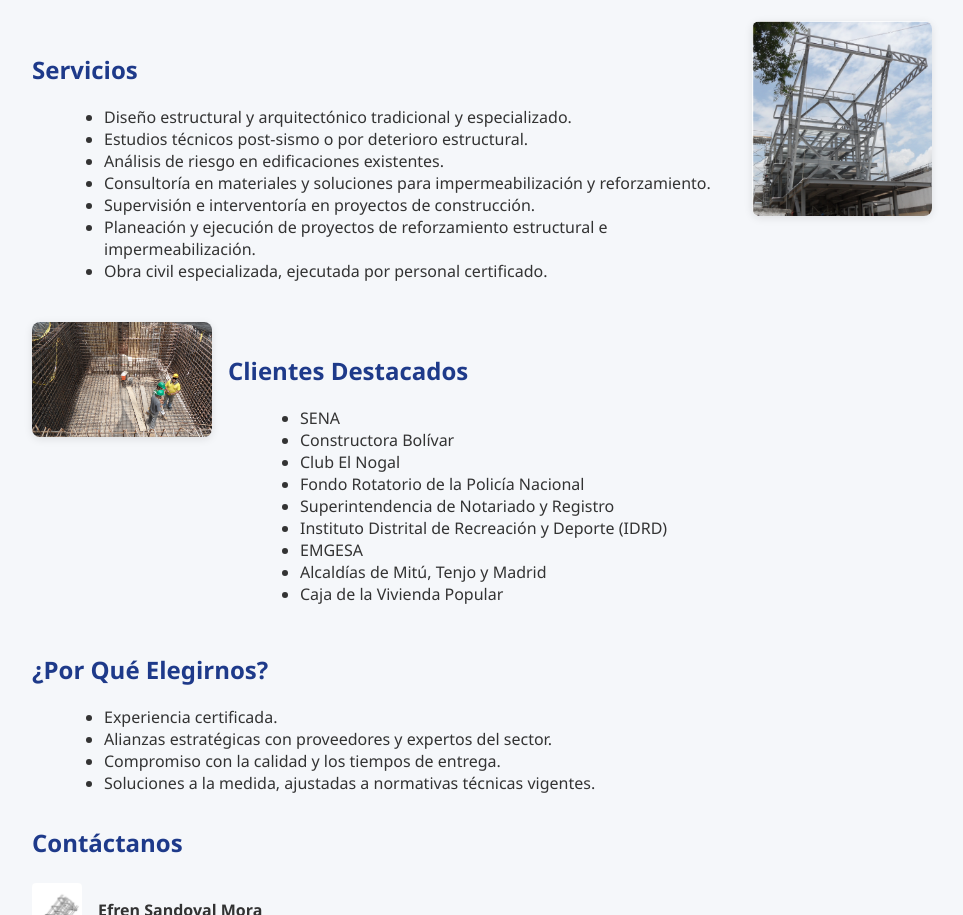
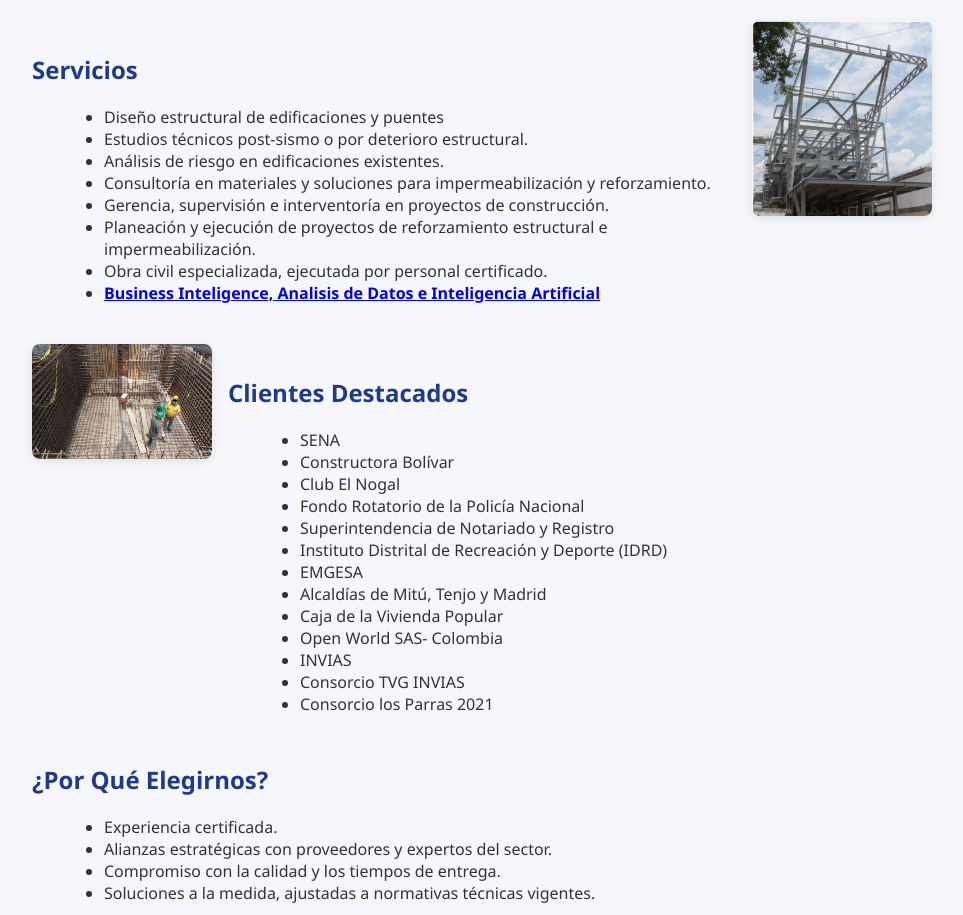
Before and after one commit to e45m/pyred, a plain HTML site: page index.html in a window 1280 px wide. Shown: the part 436-1351 px from the top of the page, without its empty margins (158-1121 px from the left). Drawn offline with Linux system fonts and the light colour scheme.

Commit message:
se incluyen items

```diff
--- a/index.html
+++ b/index.html
@@ -35,13 +35,15 @@
         <div>
           <h2>Servicios</h2>
           <ul>
-            <li>Diseño estructural y arquitectónico tradicional y especializado.</li>
+            <li>Diseño estructural de edificaciones y puentes</li>
             <li>Estudios técnicos post-sismo o por deterioro estructural.</li>
             <li>Análisis de riesgo en edificaciones existentes.</li>
             <li>Consultoría en materiales y soluciones para impermeabilización y reforzamiento.</li>
-            <li>Supervisión e interventoría en proyectos de construcción.</li>
+            <li>Gerencia, supervisión e interventoría en proyectos de construcción.</li>
             <li>Planeación y ejecución de proyectos de reforzamiento estructural e impermeabilización.</li>
             <li>Obra civil especializada, ejecutada por personal certificado.</li>
+            <li><b><a href='https://e45m.github.io/portfolio/' target='_blank'>Business Inteligence, Analisis de Datos e Inteligencia Artificial</b></li></a>
+
           </ul>
         </div>
       </div>
@@ -60,6 +62,10 @@
             <li>EMGESA</li>
             <li>Alcaldías de Mitú, Tenjo y Madrid</li>
             <li>Caja de la Vivienda Popular</li>
+            <li>Open World SAS- Colombia</li>
+            <li>INVIAS</li>
+            <li>Consorcio TVG INVIAS</li>
+            <li>Consorcio los Parras 2021 </li>
           </ul>
         </div>
       </div>
```
